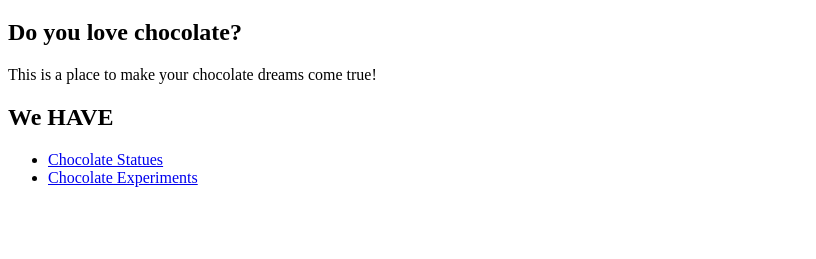
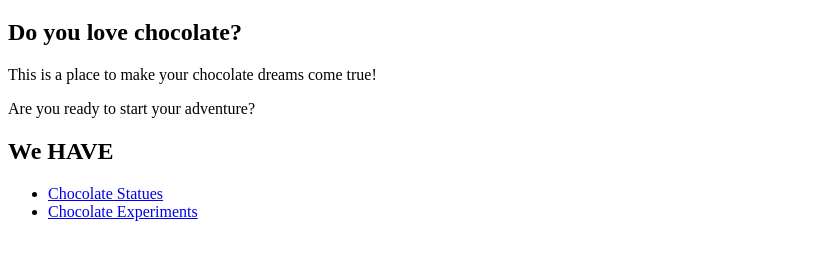
Before and after one commit to econtreras13/CPST-342, a plain HTML site: page Index.html in a window 1280 px wide. Shown: the part 61-320 px from the top of the page, without its empty margins (0-816 px from the left). Drawn offline with Linux system fonts and the light colour scheme.

Commit message:
content for p tags

```diff
--- a/Index.html
+++ b/Index.html
@@ -7,6 +7,7 @@
 <h1 style="text-align: center;">Chocolate-Mania!</h1>
 <h2>Do you love chocolate?</h2>
 <p>This is a place to make your chocolate dreams come true!</p>
+<p>Are you ready to start your adventure?</p>
 
 <h2>We HAVE</h2>
 <ul>
```
